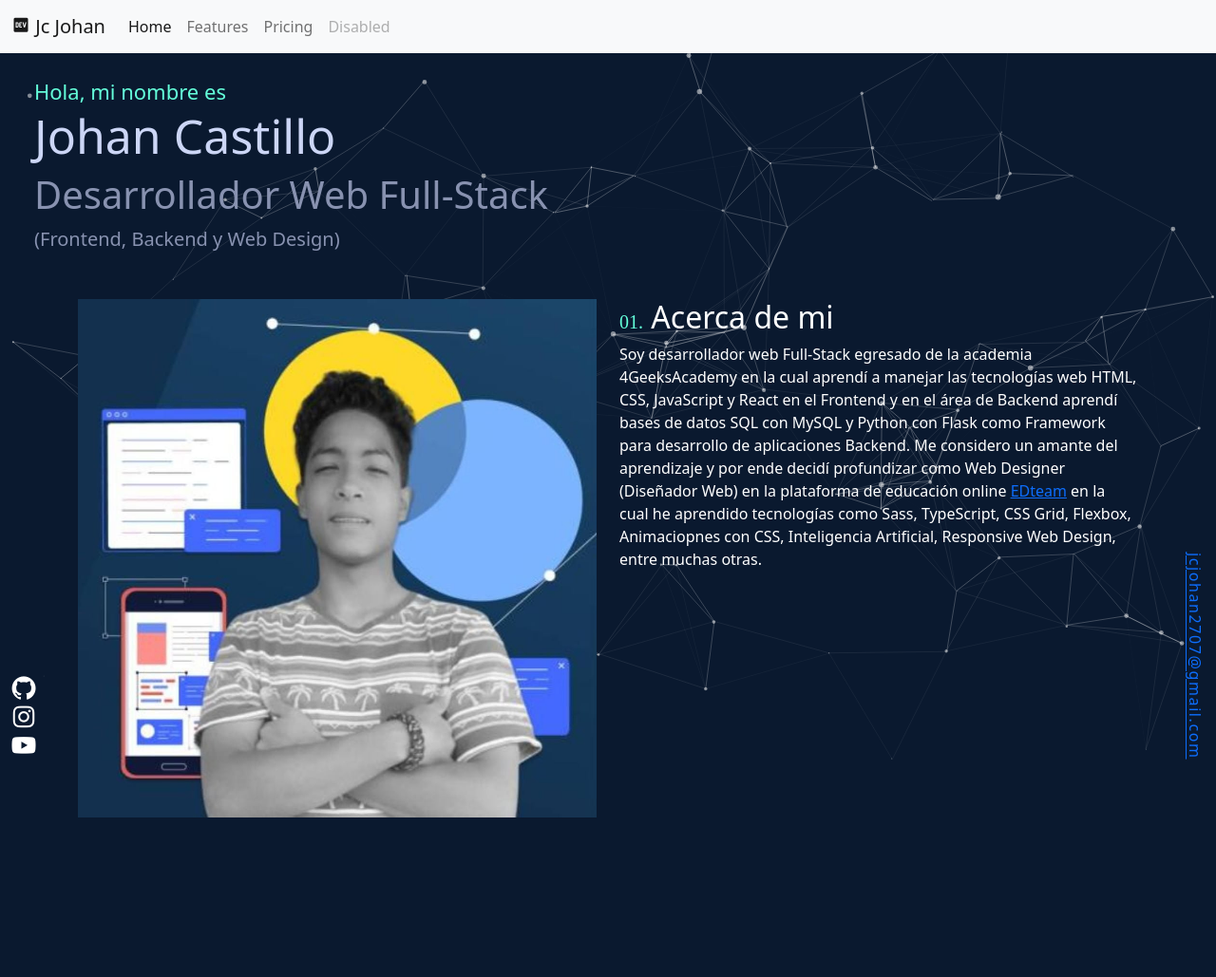
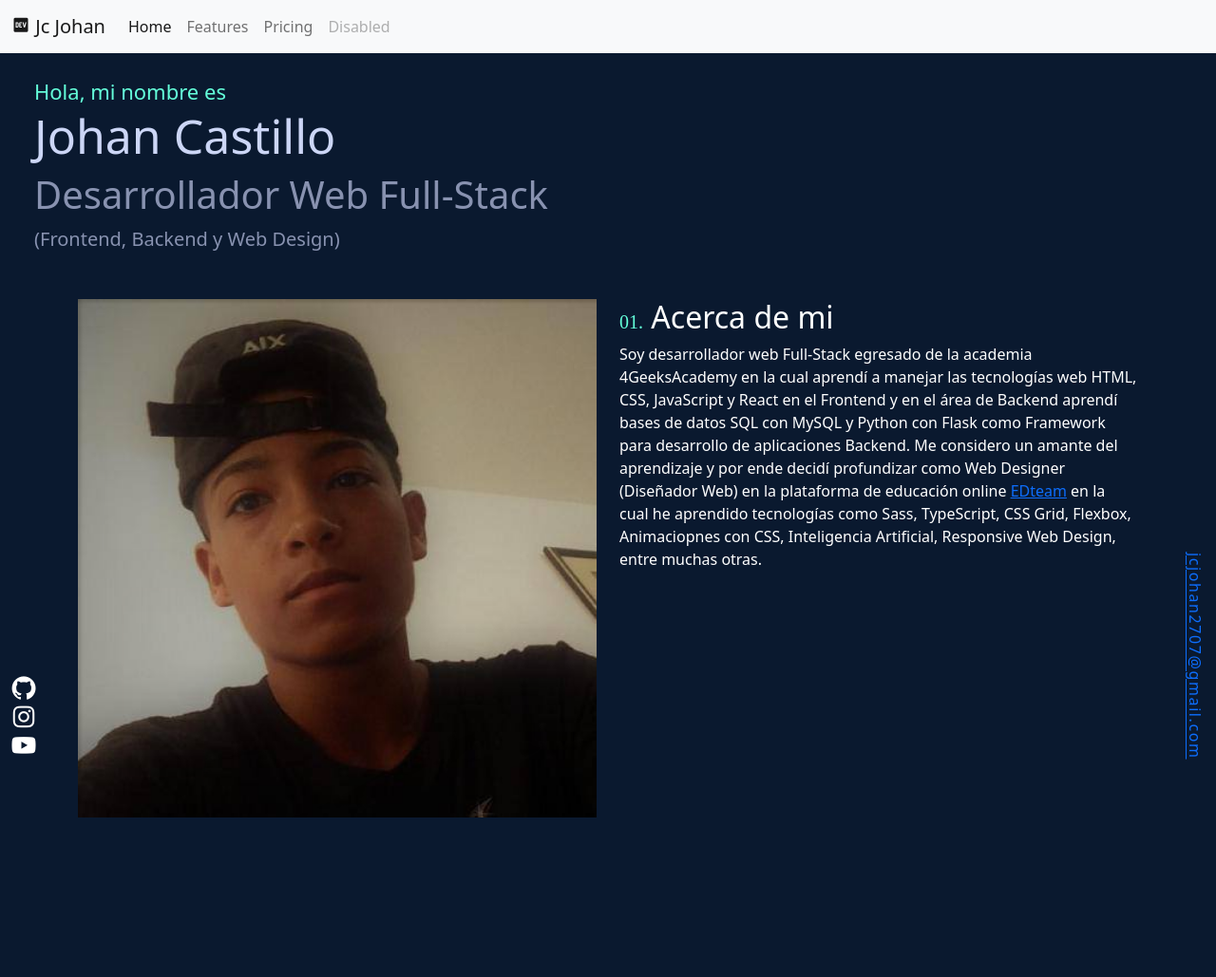
Before and after one commit to johancastillo/portafolio-jc, a PHP site: page / in a window 1280 px wide. Shown: the whole page at 95% size. Before the commit the page ends 861 px from the top, so only its background shows below. Run offline with PHP 8.4, Linux system fonts and the light colour scheme; some libraries are stand-ins or nearby versions; some web fonts are replaced.

Commit message:
Animation for the image

```diff
--- a/assets/css/main.css
+++ b/assets/css/main.css
@@ -54,3 +54,17 @@
     color: #64ffda;
     font-size: 20px;
     font-family: 'Langar'; }
+
+.image-container {
+  position: relative; }
+  .image-container .people2 {
+    position: absolute;
+    right: 0;
+    top: 0;
+    animation: change 6s infinite alternate; }
+
+@keyframes change {
+  from {
+    opacity: 1; }
+  to {
+    opacity: 0; } }
--- a/assets/scss/main.scss
+++ b/assets/scss/main.scss
@@ -70,3 +70,24 @@
         }
     }
 }
+
+.image-container{
+    position: relative;
+
+    .people2{
+        position: absolute;
+        right: 0;
+        top: 0;
+
+        animation: change 6s infinite alternate;
+    }
+}
+
+@keyframes change{
+    from{
+        opacity: 1;
+    }
+    to{
+        opacity: 0;
+    }
+}
--- a/components/About.php
+++ b/components/About.php
@@ -2,13 +2,23 @@
     <div class="row ">
 
 
-        <div class="col-12 col-md-6">
-            <img
-                style="width: 100%"
-                src="./assets/img/jc.jpg"
-                alt=""
-                class="mb-4"
-            >
+        <div class="col-12 col-md-6 mb-5">
+            <div class="image-container">
+
+                <img
+                    style="width: 100%"
+                    src="./assets/img/jc2.jpg"
+                    alt="mb-4 people"
+                >
+
+                <img
+                    style="width: 100%"
+                    src="./assets/img/jc.jpg"
+                    alt=""
+                    class="mb-4 people2"
+                >
+
+            </div>
         </div>
 
         <div class="col-12 col-md-6 about">
--- a/index.php
+++ b/index.php
@@ -56,6 +56,6 @@
 
     <!-- Particles JS -->
     <script src="./assets/js/particles.min.js"></script>
-    <script src="./assets/js/app.js"></script>
+    <!-- <script src="./assets/js/app.js"></script> -->
 </body>
 </html>
```
Also changed, not shown: assets/img/jc2.jpg (added).
